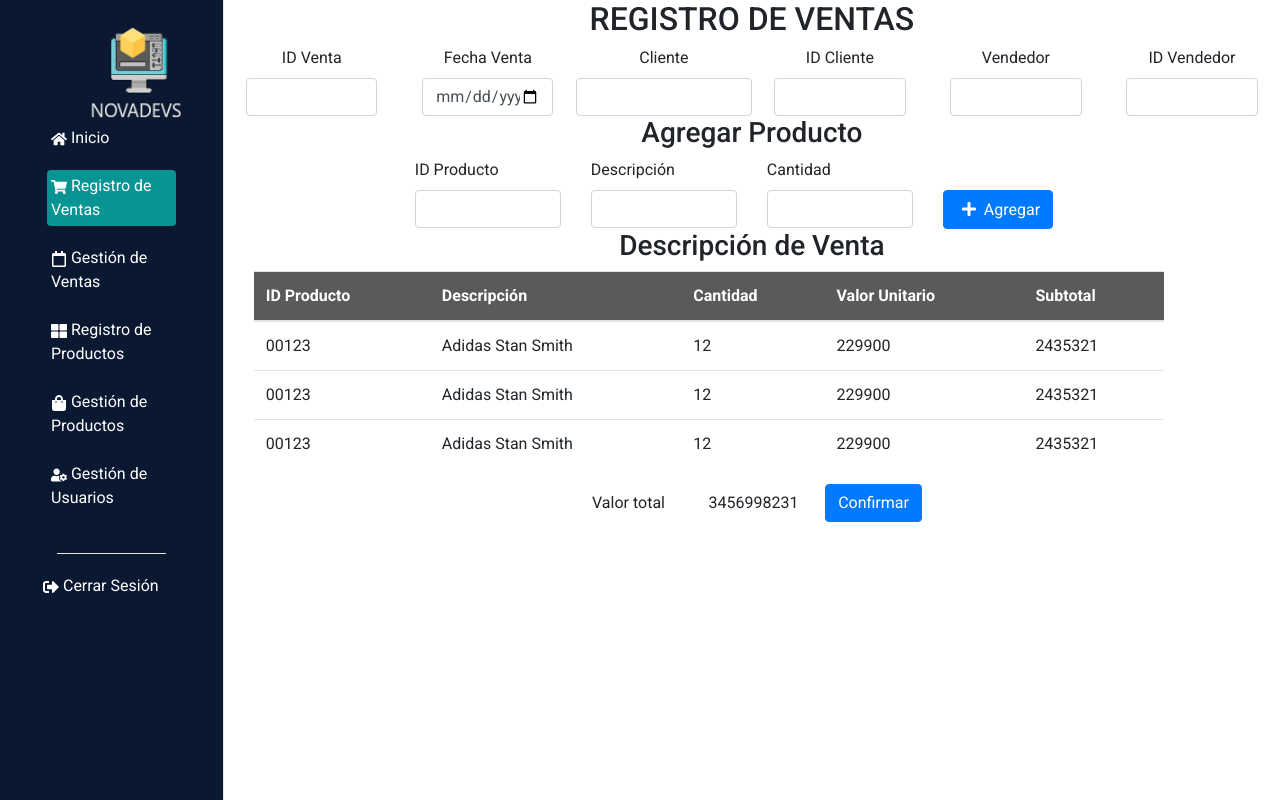
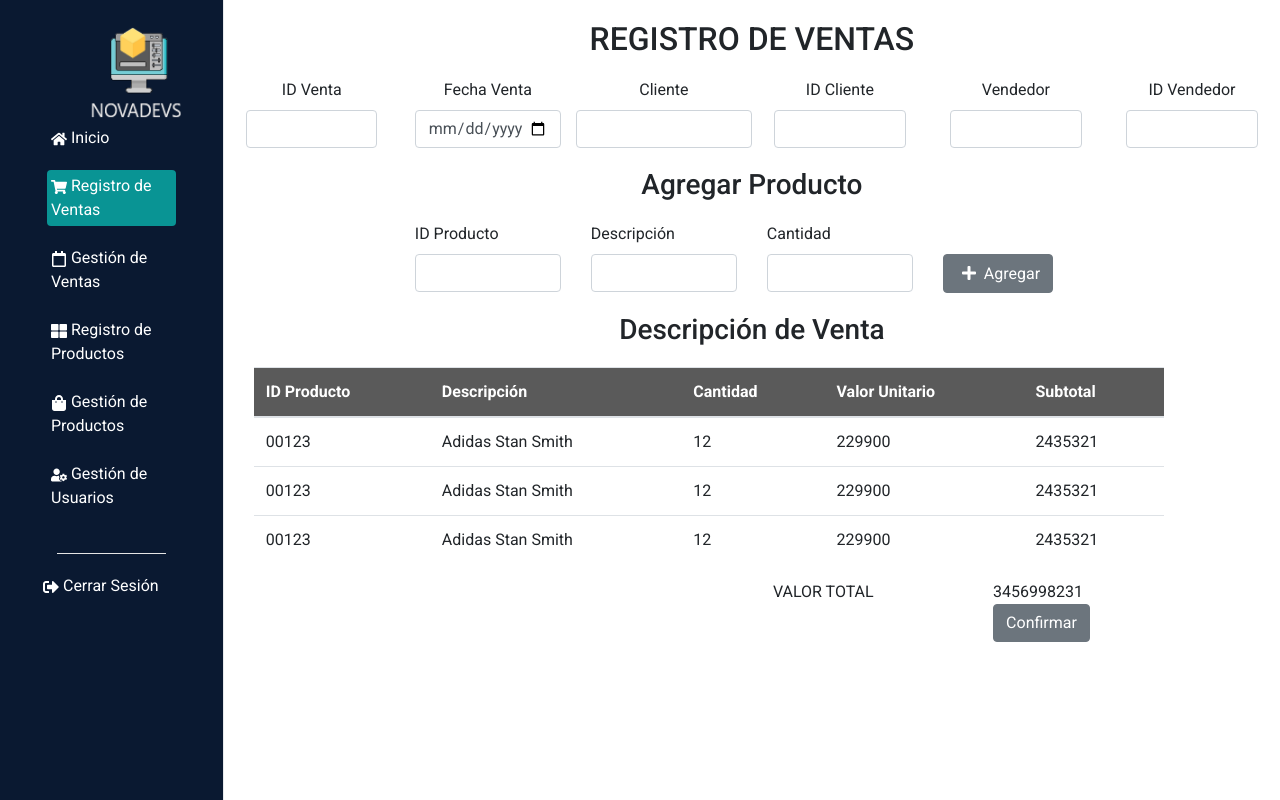
Before and after one commit to NovaDevs-MinTIC/NovaDevs, a React (Create React App) app: page /Ventas in a window 1280 px wide. Built offline with nearby package versions, Linux system fonts and the light colour scheme.

Commit message:
Se modifican los estilos de la página de ventas para darle un mejor aspecto visual

```diff
--- a/src/App.css
+++ b/src/App.css
@@ -5,19 +5,17 @@
   font-family: 'Roboto', sans-serif;
 }
 
-h2{
-  text-align: center;
-  margin: 20px;
-}
-
-h3{
+.margin-20{
   text-align: center;
   margin: 20px;
 }
 
 .form-footer{
   display: flex;
-  justify-content: center;
+}
+
+.pinky{
+  background-color: pink;
 }
 
 /*----------------CSS BUSCAR Y ACTUALIZAR VENTAS-----------------*/
--- a/src/pages/Ventas.jsx
+++ b/src/pages/Ventas.jsx
@@ -4,7 +4,7 @@ import 'App.css'
 const Ventas = () => {
     return (
         <div>
-            <h2>REGISTRO DE VENTAS</h2>
+            <h2 className="margin-20">REGISTRO DE VENTAS</h2>
             <div className="container-fluid">
                 <div className="row align-items-center  justify-content-center">
                     <div className="col-md-2">
@@ -22,7 +22,7 @@ const Ventas = () => {
                             <label className="form-label">Fecha Venta</label>
                         </div>
                         <div className="row align-items-center  justify-content-center">
-                            <div className="col-md-11">
+                            <div className="col-md-12">
                                 <input type="date" className="form-control" required/>
                             </div>
                         </div>
@@ -71,7 +71,7 @@ const Ventas = () => {
                 </div>
             </div>
 
-            <h3>Agregar Producto</h3>
+            <h3 className="margin-20">Agregar Producto</h3>
             <div className="container">
                 <div className="row align-items-center  justify-content-center">
                     <div className="col-md-8">
@@ -99,13 +99,13 @@ const Ventas = () => {
                                 <input type="number" className="form-control" required/>
                             </div>
                             <div className="col-md-3">
-                                <button type="button" class="btn btn-primary"><i className="fas fa-plus"></i> Agregar</button>
+                                <button type="button" class="btn btn-secondary"><i className="fas fa-plus"></i> Agregar</button>
                             </div>
                         </div>
                     </div>
                 </div>
             </div>
-            <h3>Descripción de Venta</h3>
+            <h3 className="margin-20">Descripción de Venta</h3>
             <div className="container">
                 <div className="col-md-11">
                     <table class="table table-hover">
@@ -145,18 +145,18 @@ const Ventas = () => {
                 </div>
             </div>
             {/* FILA PARA VISUALIZAR EL VALOR TOTAL Y CONFIRMAR LA VENTA */}
-            <div className="container-fluid form-footer">
-                <div className="row align-items-center">
-                    <div className="col-md-4">
+            <div className="container-fluid  justify-content-end col-md-8 form-footer">
+                <div className="row align-items-center justify-content-end ">
+                    <div className="col-md-7">
                         <span>
-                            Valor total
+                            VALOR TOTAL
                         </span>
                     </div>
                     <div className="col-md-4">
                         3456998231
                     </div>
                     <div className="col-md-4">
-                        <button type="button" class="btn btn-primary">Confirmar</button>
+                        <button type="button" class="btn btn-secondary">Confirmar</button>
                     </div>
                 </div>
 
```
